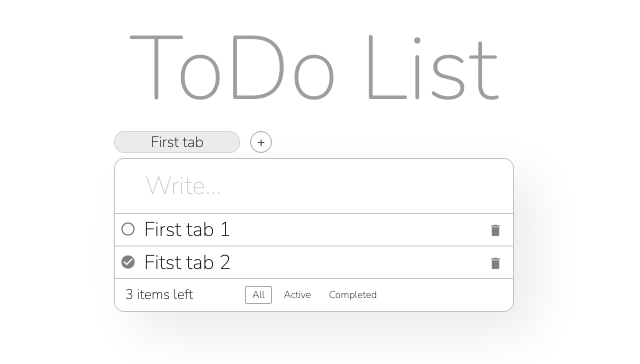
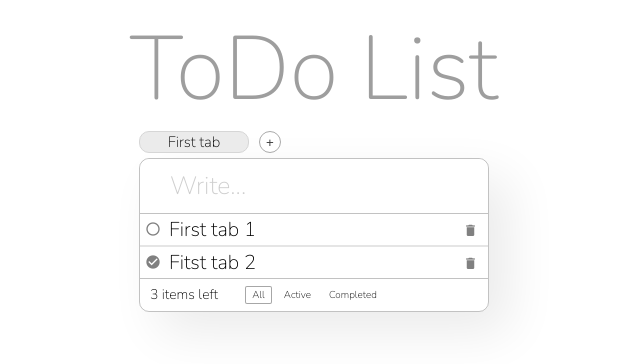
Before and after one commit to DanikPrich/To-Do-List, a Vue app: page / in a window 1280 px wide. Shown: the top 364 px of the page, without its empty margins (326-966 px from the left). Built offline with nearby package versions, Linux system fonts and the light colour scheme.

Commit message:
Tabs feature fix1

```diff
--- a/src/components/UI/MyCard.vue
+++ b/src/components/UI/MyCard.vue
@@ -30,7 +30,7 @@ export default {
 	}
 	.card {
 
-		width: 400px;
+		width: 350px;
 		min-height: 40px;
 		border: 1px #0000003d solid;
 		box-shadow: 20px 20px 50px 0px #00000015;
--- a/src/components/UI/MyTabs.vue
+++ b/src/components/UI/MyTabs.vue
@@ -88,7 +88,7 @@ import { mapActions, mapGetters, mapState, mapMutations} from 'vuex'
 		margin-bottom: 5px
 	&__tab
 		margin-right: 10px
-		width: 126.3px
+		width: 110px
 		height: 22px
 		border: 1px solid #aaa
 		border-radius: 10px
@@ -136,14 +136,11 @@ import { mapActions, mapGetters, mapState, mapMutations} from 'vuex'
 		&:before,
 		&:after
 			content:''
-			position:absolute
-			top:0
-			left:0
-			right:0
-			bottom:0
-		&:before,
-		&:after
-			background:green
+			position: absolute
+			top: 0
+			left: 0
+			right: 0
+			bottom: 0
 		&:before
 			width: 2px
 			margin: 3px auto
```
Also changed, not shown: 7 other files (tests, documents, lock files or other folders).
